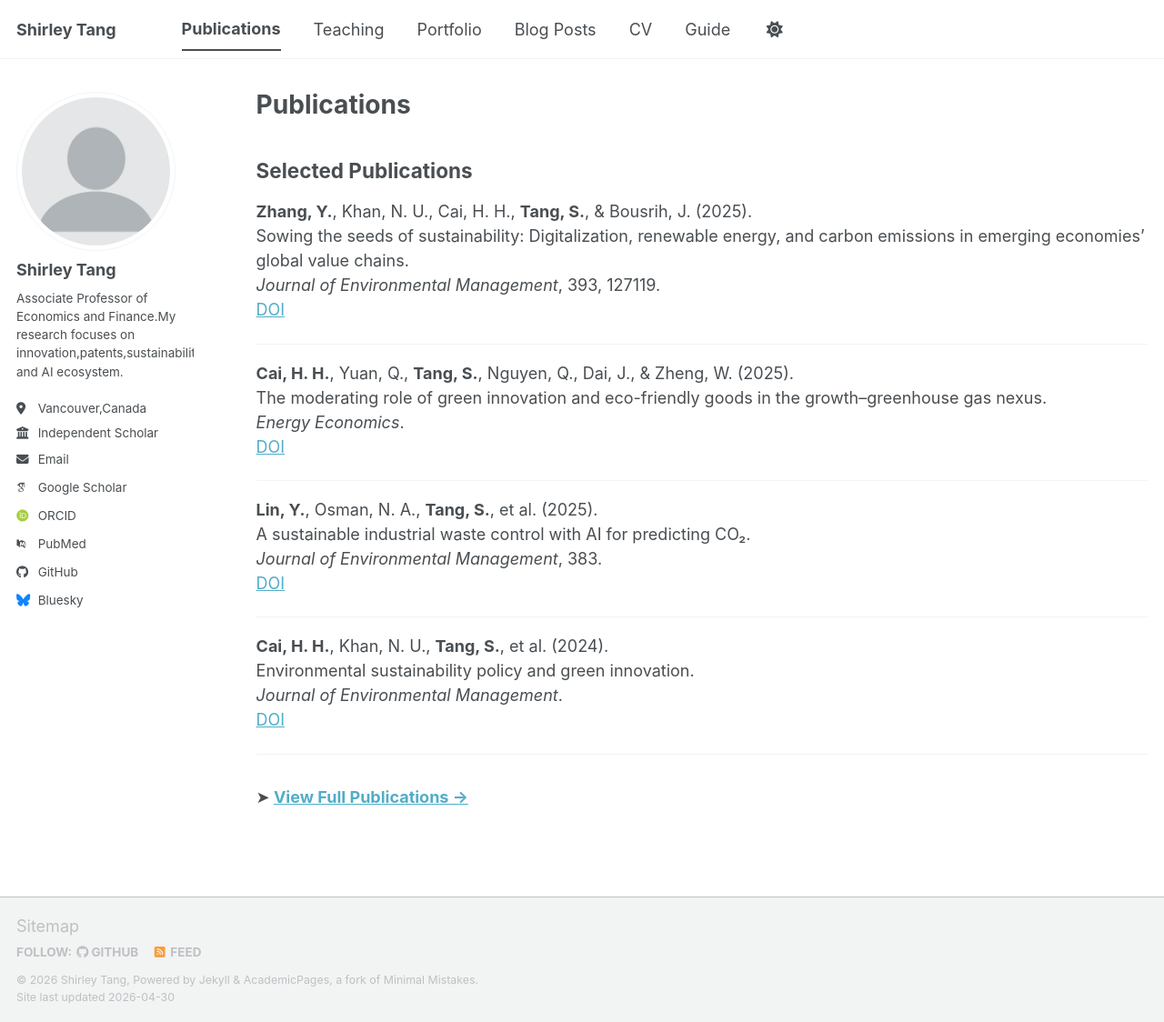
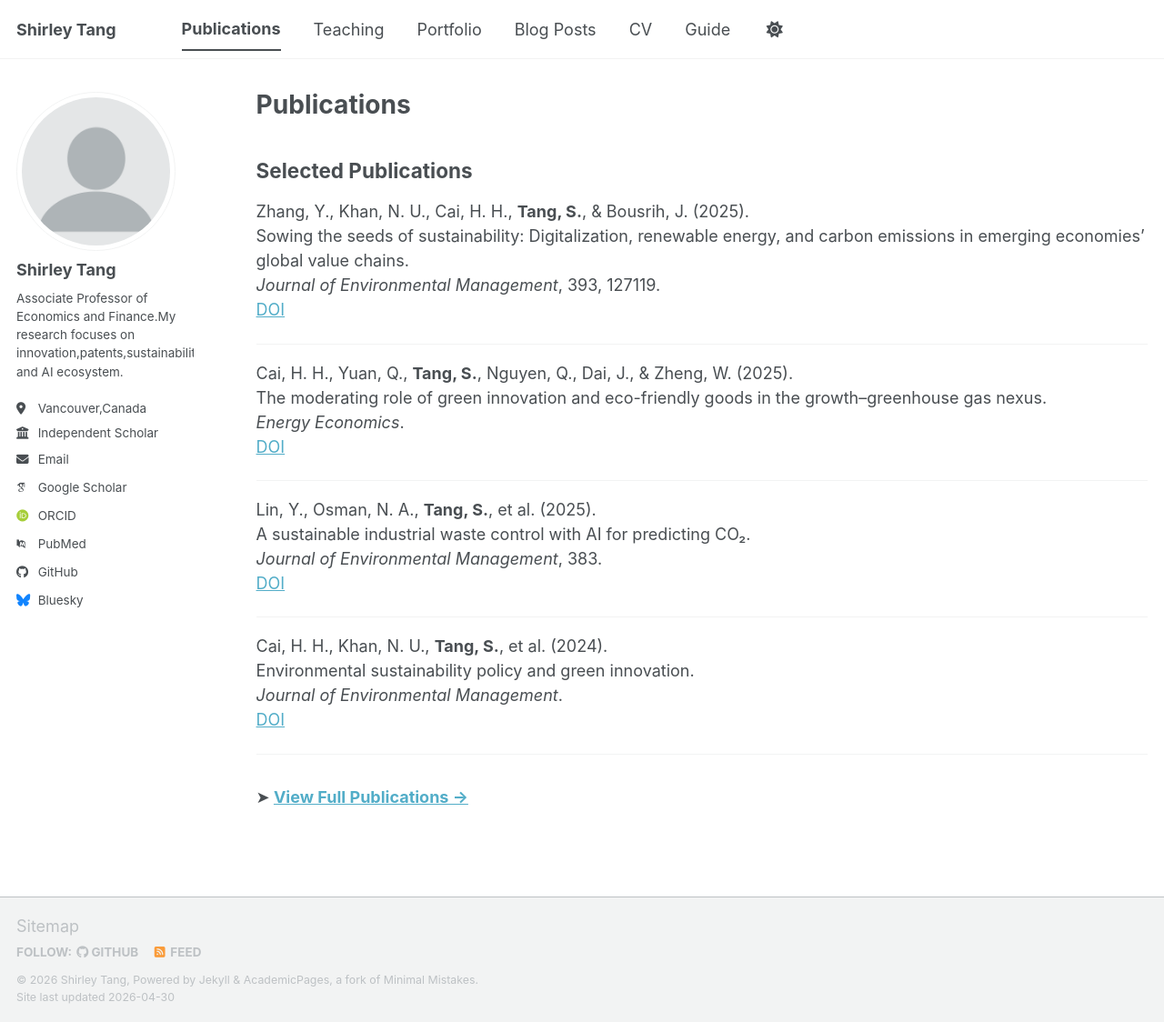
Before and after one commit to Shirley-Econ/shirley-econ.github.io, a Jekyll site: the page built from _pages/publications.md, in a window 1280 px wide and 1124 px high. Shown: the whole window at 91% size. Built offline with Jekyll 4.4.1, drawn with Linux system fonts in a browser that asks for light colours; some web fonts are replaced; a script bundle is joined from its source files by our own code; library files that are not in the unit come from our copies.

```diff
--- a/_pages/publications.md
+++ b/_pages/publications.md
@@ -7,25 +7,25 @@ author_profile: true
 
 ## Selected Publications
 
-**Zhang, Y.**, Khan, N. U., Cai, H. H., **Tang, S.**, & Bousrih, J. (2025).
+Zhang, Y., Khan, N. U., Cai, H. H., **Tang, S.**, & Bousrih, J. (2025).
 Sowing the seeds of sustainability: Digitalization, renewable energy, and carbon emissions in emerging economies’ global value chains.
 *Journal of Environmental Management*, 393, 127119.
 [DOI](https://doi.org/10.1016/j.jenvman.2025.127119)
 
 ---
-**Cai, H. H.**, Yuan, Q., **Tang, S.**, Nguyen, Q., Dai, J., & Zheng, W. (2025).
+Cai, H. H., Yuan, Q., **Tang, S.**, Nguyen, Q., Dai, J., & Zheng, W. (2025).
 The moderating role of green innovation and eco-friendly goods in the growth–greenhouse gas nexus.
 *Energy Economics*.
 [DOI](https://doi.org/10.1016/j.eneco.2025.108190)
 
 ---
-**Lin, Y.**, Osman, N. A., **Tang, S.**, et al. (2025).
+Lin, Y., Osman, N. A., **Tang, S.**, et al. (2025).
 A sustainable industrial waste control with AI for predicting CO₂.
 *Journal of Environmental Management*, 383.
 [DOI](https://doi.org/10.1016/j.jenvman.2025.125338)
 
 ---
-**Cai, H. H.**, Khan, N. U., **Tang, S.**, et al. (2024).
+Cai, H. H., Khan, N. U., **Tang, S.**, et al. (2024).
 Environmental sustainability policy and green innovation.
 *Journal of Environmental Management*.
 [DOI](https://doi.org/10.1016/j.jenvman.2024.122218)
```
